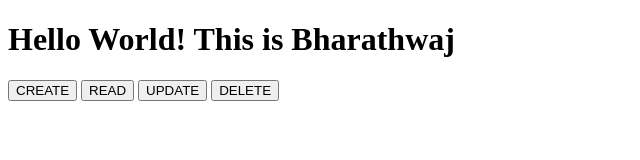
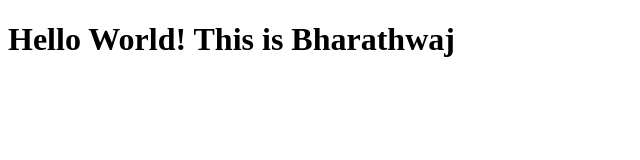
Before and after one commit to TABharathwaj1998/studentDatabase, a plain HTML site: page template/index.html in a window 1280 px wide. Shown: the whole page, without its empty margins (0-640 px from the left). Drawn offline with Linux system fonts and the light colour scheme.

Commit message:
Update index.html

```diff
--- a/template/index.html
+++ b/template/index.html
@@ -3,12 +3,4 @@
     <head>
         <h1>Hello World! This is Bharathwaj</h1>
     </head>
-    <body>
-        <form action = "/" method="POST">
-            <button type="input", name="Create" value=1>CREATE</button>
-            <button type="input", name="Read"   value=2>READ</button>
-            <button type="input", name="Update" value=3>UPDATE</button>
-            <button type="input", name="Delete" value=4>DELETE</button>
-        </form>
-    </body>
 </html>
```
